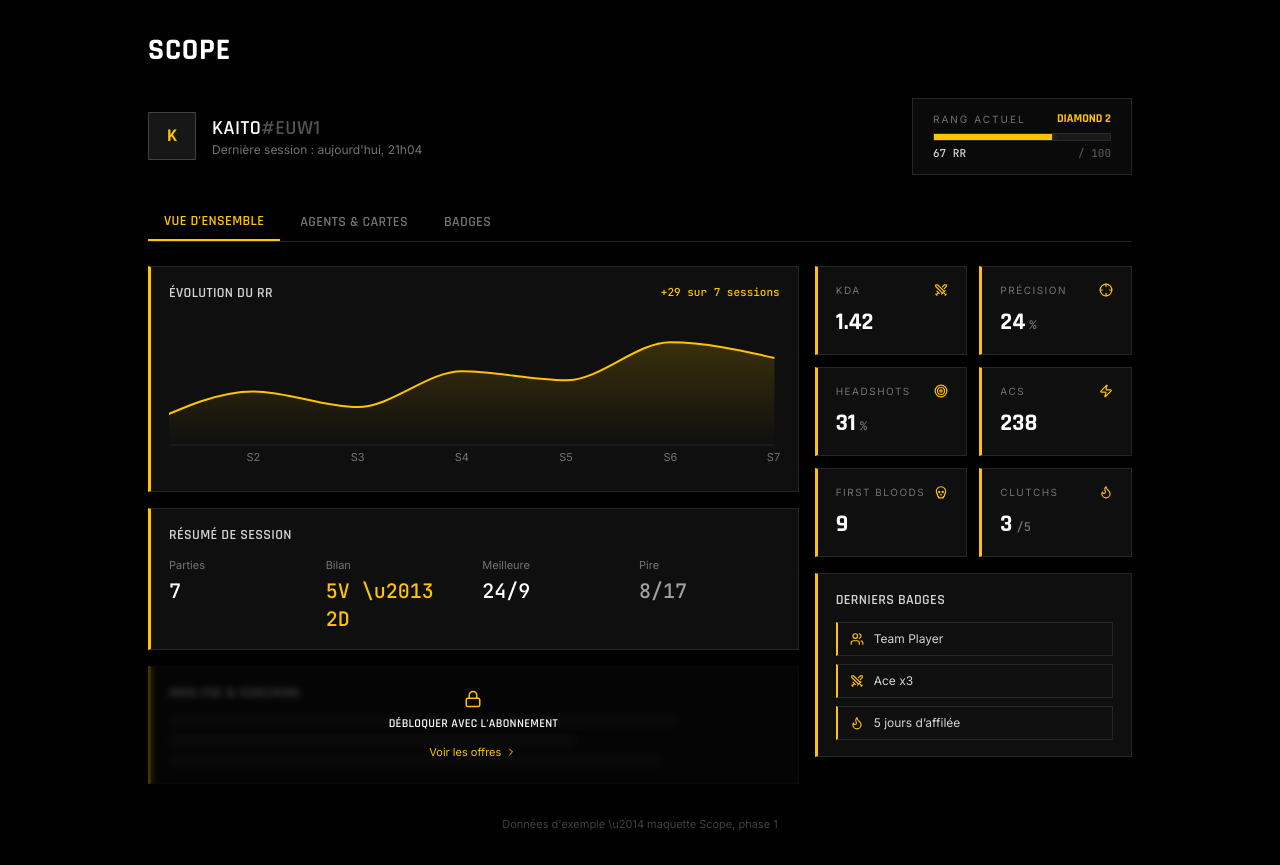
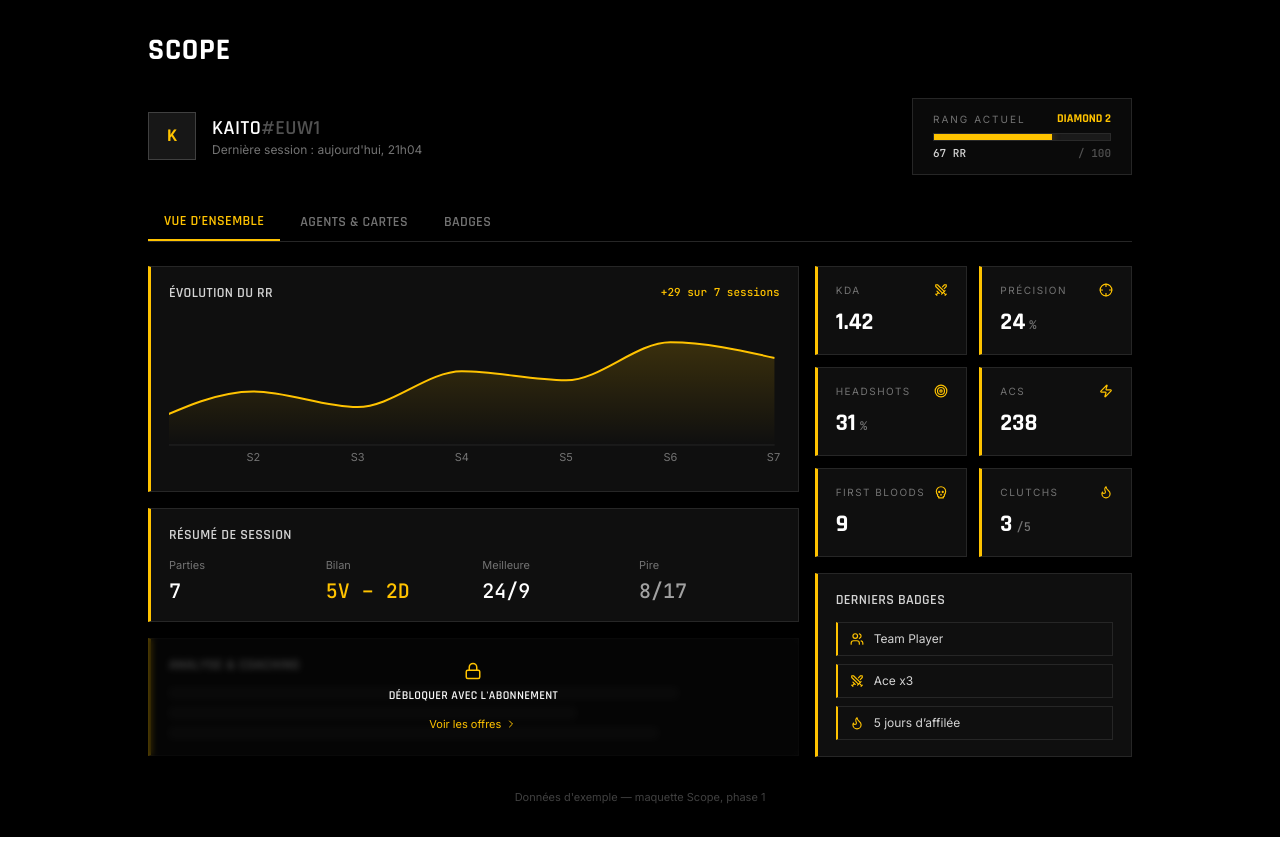
Before and after one commit to Koda5075/Scope, a React (Vite) app: page / in a window 1280 px wide. After the commit the page ends 837 px from the top, so only its background shows below. Built offline with nearby package versions, Linux system fonts and the light colour scheme.

Commit message:
fix: caractères mal échappés + refonte visuelle Scope

```diff
--- a/src/App.jsx
+++ b/src/App.jsx
@@ -169,7 +169,7 @@ export default function ScopeDashboard() {
                   </div>
                   <div>
                     <div className="text-[11px] text-neutral-500 font-body mb-1">Bilan</div>
-                    <div className="font-mono text-xl text-yellow">5V \u2013 2D</div>
+                    <div className="font-mono text-xl text-yellow">5V – 2D</div>
                   </div>
                   <div>
                     <div className="text-[11px] text-neutral-500 font-body mb-1">Meilleure</div>
@@ -269,7 +269,7 @@ export default function ScopeDashboard() {
         )}
 
         <div className="mt-8 text-center text-[11px] text-neutral-700 font-body">
-          Données d'exemple \u2014 maquette Scope, phase 1
+          Données d'exemple — maquette Scope, phase 1
         </div>
       </div>
     </div>
```
